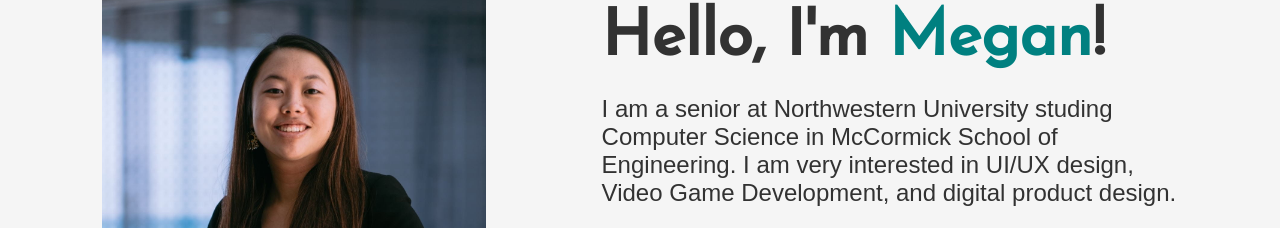
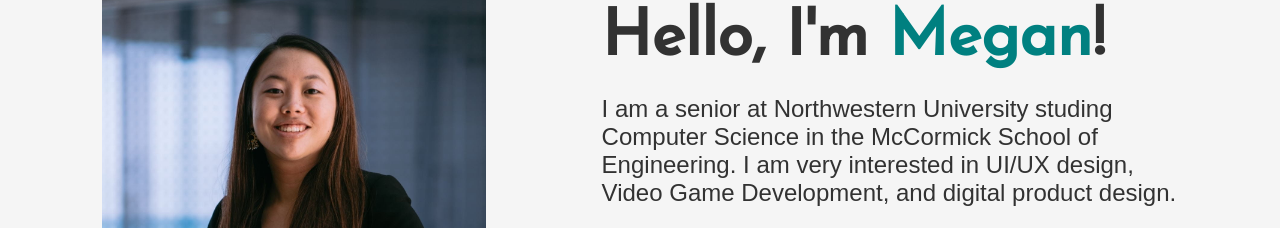
Before and after one commit to meh4456/portfolio-website-330, a plain HTML site: page index.html in a window 1280 px wide. Shown: the part 193-421 px from the top of the page. Drawn offline with Linux system fonts and the light colour scheme; a web font is replaced by a local one.

Commit message:
Update index.html

```diff
--- a/index.html
+++ b/index.html
@@ -26,7 +26,7 @@
             <div class="aboutText">
                 <h2 class=""><span>About</span></h2>
                 <h3>Hello, I'm <span>Megan</span>!</h3>
-                <p>I am a senior at Northwestern University studing Computer Science in McCormick School of Engineering. I am very interested in UI/UX design, Video Game Development, and digital product design.</p>
+                <p>I am a senior at Northwestern University studing Computer Science in the McCormick School of Engineering. I am very interested in UI/UX design, Video Game Development, and digital product design.</p>
                 <p>In my free time, I am a member of the Treblemakers, Northwestern's premier East Asian Acapella group, and a member of the suspension subteam of the NU FSAE car team.</p>
             </div>
         </div>
```
